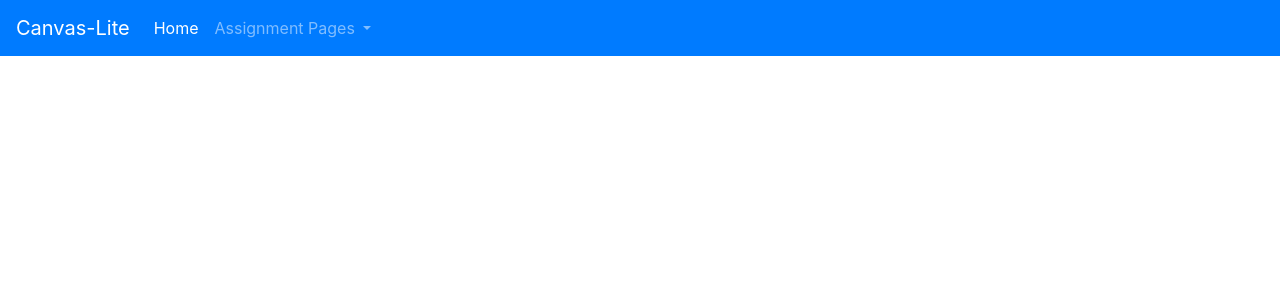
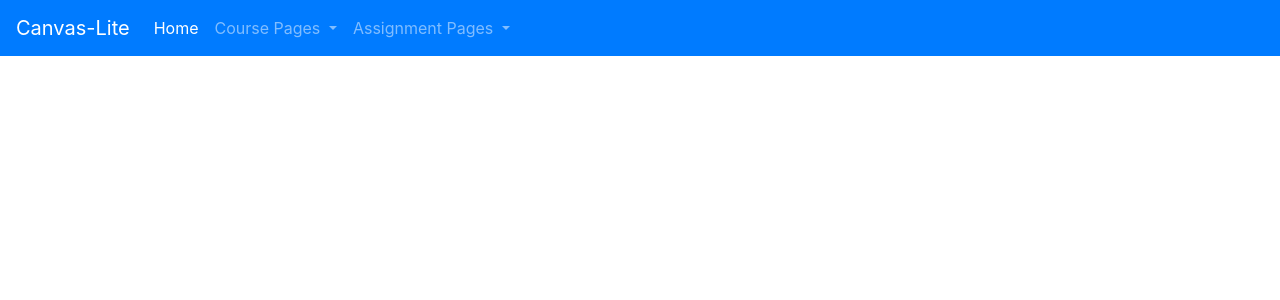
Before and after one commit to leviprice97/canvaslite, a Django app: template lms/templates/lms/base.html in a window 1280 px wide. Shown: the top 300 px of the page. Run offline with Django 3.2, Linux system fonts and the light colour scheme; the template is opened without the code that fills it, so the values that code supplies are empty; some libraries are stand-ins or nearby versions.

Commit message:
add course pages to navbar

```diff
--- a/lms/templates/lms/base.html
+++ b/lms/templates/lms/base.html
@@ -22,6 +22,16 @@
                    <!-- <li class="nav-item">
                         <a class="nav-link" href="#">Link</a>
                     </li>-->
+                    <li class="nav-item dropdown">
+                        <a class="nav-link dropdown-toggle" href="#" id="navbarDropdown" role="button" data-toggle="dropdown" aria-haspopup="true" aria-expanded="false">
+                            Course Pages
+                        </a>
+                        <div class="dropdown-menu" aria-labelledby="navbarDropdown">
+                            <a class="dropdown-item" href="{% url 'lms:course_list' %}">Course List</a>
+                            <a class="dropdown-item" href="{% url 'lms:course_new' %}">Course Create</a>
+                            <!--<div class="dropdown-divider"></div>-->
+                        </div>
+                    </li>
                     <li class="nav-item dropdown">
                         <a class="nav-link dropdown-toggle" href="#" id="navbarDropdown" role="button" data-toggle="dropdown" aria-haspopup="true" aria-expanded="false">
                             Assignment Pages
```
